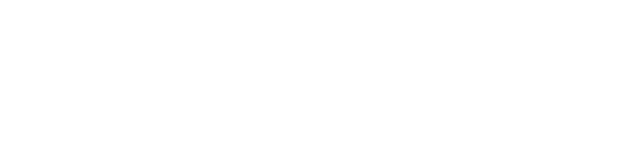
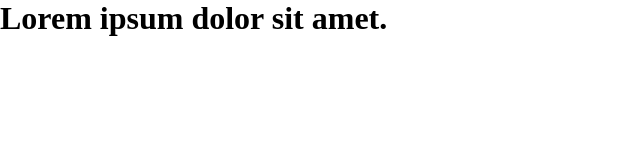
Before and after one commit to Maxim-Okolot/lesson, a plain HTML site: page index.html in a window 1280 px wide. Shown: the whole page, without its empty margins (0-640 px from the left). Drawn offline with Linux system fonts and the light colour scheme.

Commit message:
add: general title

```diff
--- a/index.html
+++ b/index.html
@@ -8,7 +8,9 @@
 </head>
 <body>
 <header class="header"></header>
-<main class="content"></main>
+<main class="content">
+  <h1>Lorem ipsum dolor sit amet.</h1>
+</main>
 <footer class="footer"></footer>
 </body>
 </html>
```
